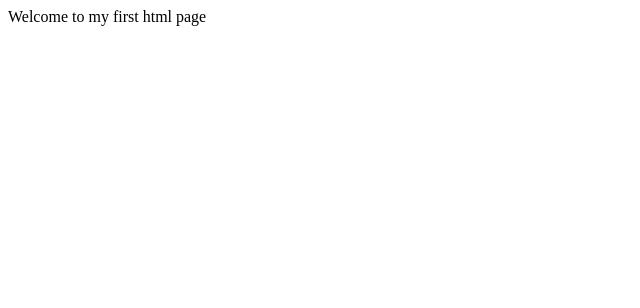
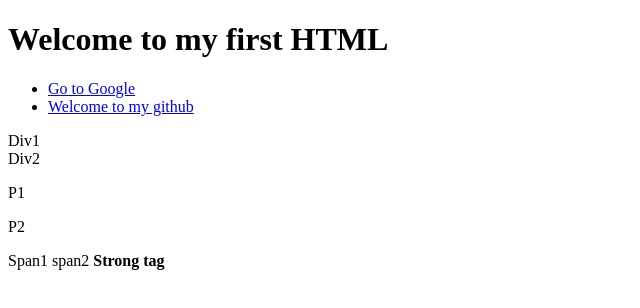
Before and after one commit to Debarko-Chaudhuri/Salesforce, a plain HTML site: page index.html in a window 1280 px wide. Shown: the whole page, without its empty margins (0-640 px from the left). Drawn offline with Linux system fonts and the light colour scheme.

Commit message:
First html

```diff
--- a/index.html
+++ b/index.html
@@ -4,6 +4,17 @@
         <Title>My first Page</Title>
     </head>
     <body>
-        <div>Welcome to my first html page</div>
+        <h1>Welcome to my first HTML</h1>
+        <ul>
+            <li><a href="https://google.com">Go to Google</a></li>
+            <li><a href="https://github.com/Debarko-Chaudhuri">Welcome to my github</a></li>
+        </ul>
+        <div>Div1</div>
+        <div>Div2</div>
+        <p>P1</p>
+        <p>P2</p>
+        <Span>Span1</Span>
+        <Span>span2</Span>
+        <strong>Strong tag</strong>
     </body>
 </html>
```
